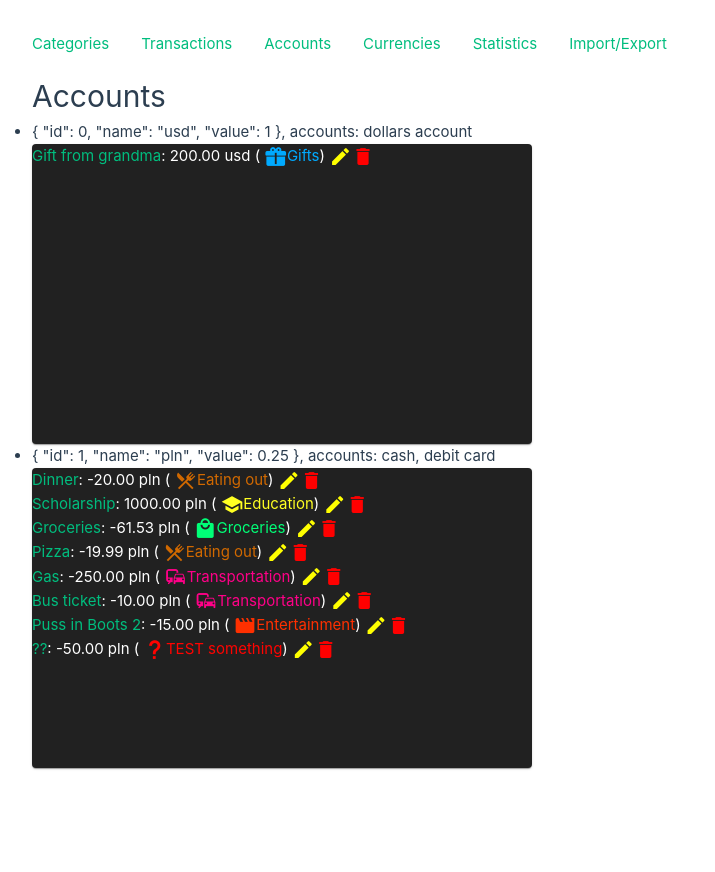
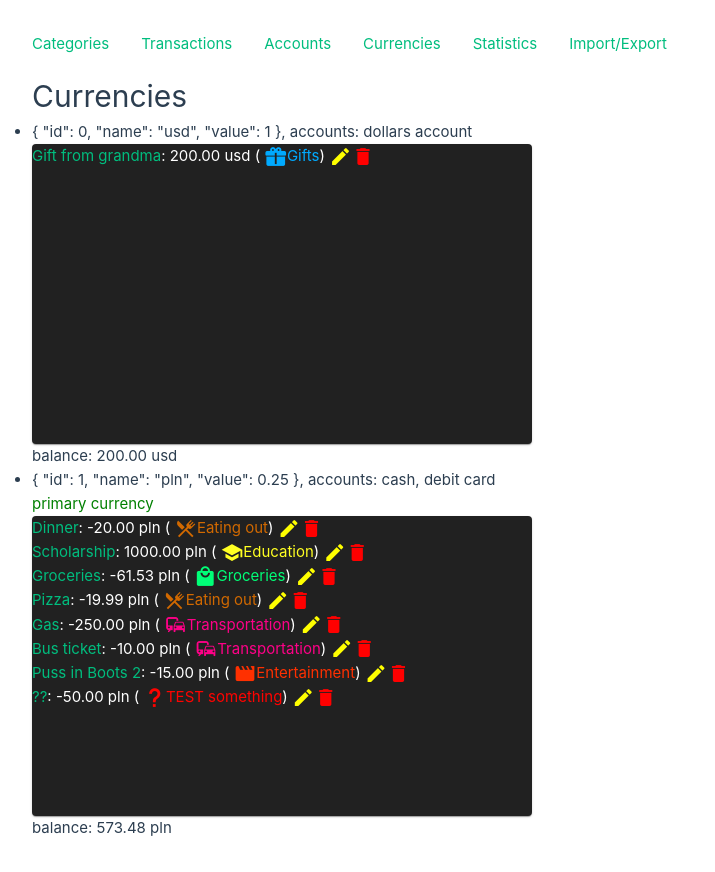
Before and after one commit to FilipTarajko/finance-manager, a Vue app: page /currencies in a window 1280 px wide. Shown: the whole page, without its empty margins (0-715 px from the left). Before the commit the page ends 800 px from the top, so only its background shows below. Built offline with nearby package versions, Linux system fonts and the light colour scheme.

Commit message:
Add more data to accounts and currencies views

```diff
--- a/src/stores/currenciesStore.ts
+++ b/src/stores/currenciesStore.ts
@@ -13,6 +13,7 @@ const accountsStore = useAccountsStore();
 import defaultCurrencies from './defaultCurrencies.json'
 
 export const useCurrenciesStore = defineStore('currenciesStore', () => {
+  const default_currency_id: Ref<number> = useStorage('default_currency_id', 1)
   const currencies: Ref<Currency[]> = useStorage('currencies', defaultCurrencies)
 
   function getCurrencyNameByAccount(account: Account) {
@@ -26,6 +27,7 @@ export const useCurrenciesStore = defineStore('currenciesStore', () => {
 
   return {
     currencies,
+    default_currency_id,
     getCurrencyNameByAccount,
     getCurrencyNameByTransaction
   }
--- a/src/views/AccountsView.vue
+++ b/src/views/AccountsView.vue
@@ -1,12 +1,14 @@
 <script setup lang="ts">
 import { useAccountsStore } from '@/stores/accountsStore';
 import { useCategoriesStore } from '@/stores/categoriesStore';
+import { useCurrenciesStore } from '@/stores/currenciesStore';
 import TransactionList from "@/components/Transactions/TransactionList.vue"
 import TransactionEditDialog from "@/components/Transactions/TransactionEditDialog.vue"
 import { ref, type Ref } from 'vue';
 import type { TransactionWithCategoryData } from '@/types/types';
 const accountsStore = useAccountsStore();
 const categoriesStore = useCategoriesStore();
+const currenciesStore = useCurrenciesStore();
 
 let isTransactionDialogShown = ref(false)
 let dialogTransaction: Ref<TransactionWithCategoryData | null> = ref(null)
@@ -34,6 +36,11 @@ function hideTransactionDialog() {
         :transactions="categoriesStore.transactions.filter(elem => elem.account_id == account.id)"
       >
       </TransactionList>
+      balance:
+      {{ categoriesStore.transactions.filter(elem => elem.account_id == account.id).reduce((sum, e) => e.amount + sum,
+        0).toFixed(2)
+      }}
+      {{ currenciesStore.getCurrencyNameByAccount(account) }}
     </li>
   </ul>
   <TransactionEditDialog
--- a/src/views/CurrenciesView.vue
+++ b/src/views/CurrenciesView.vue
@@ -33,22 +33,31 @@ function getAccountNamesByCurrency(currency: Currency) {
 </script>
 
 <template>
-  <h1>Accounts</h1>
+  <h1>Currencies</h1>
   <ul>
     <li
-      v-for="currency in  currenciesStore.currencies"
+      v-for="currency in currenciesStore.currencies"
       :key="currency.id"
     >
       {{ currency }}, accounts: {{ getAccountNamesByCurrency(currency).join(", ") }}
+      <div
+        v-if="currenciesStore.default_currency_id == currency.id"
+        style="color: green;"
+      >primary currency</div>
       <TransactionList
         :showDialog="showTransactionDialog"
         :transactions="categoriesStore.transactions.filter(elem => getAccountIdsByCurrency(currency).includes(elem.account_id))"
       >
       </TransactionList>
+      balance:
+      {{ categoriesStore.transactions.filter(elem =>
+        getAccountIdsByCurrency(currency).includes(elem.account_id)).reduce((sum, e) => e.amount + sum, 0).toFixed(2) }}
+      {{ currency.name }}
     </li>
   </ul>
   <TransactionEditDialog
     v-model=isTransactionDialogShown
     :hideDialog="hideTransactionDialog"
     :transaction="dialogTransaction"
-></TransactionEditDialog></template>
+  ></TransactionEditDialog>
+</template>
```
